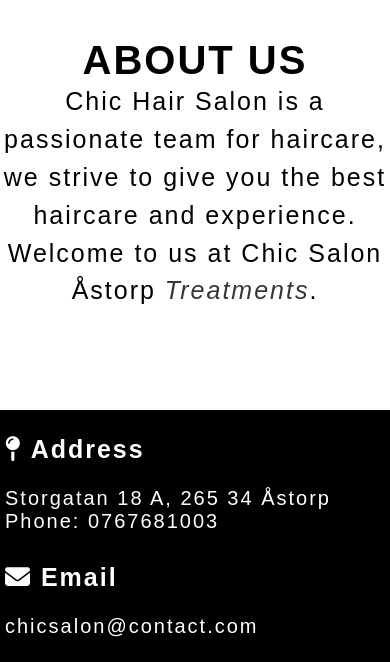
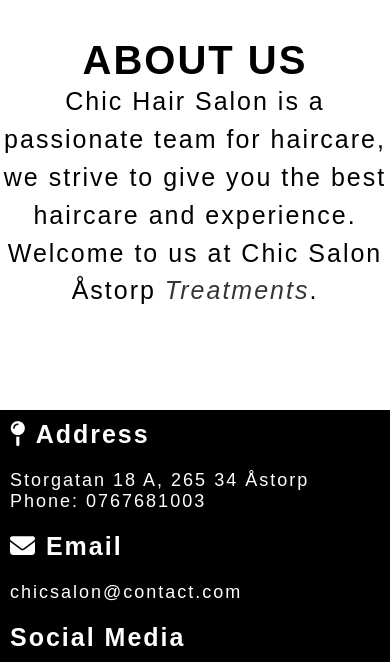
Before and after one commit to rimanfarhood/Chic-Salon, a plain HTML site: page index.html in a window 390 px wide. Shown: the part 1800-2462 px from the top of the page. Drawn offline with Linux system fonts and the light colour scheme; a web font is replaced by a local one.

Commit message:
Update footer section

```diff
--- a/assets/css/style.css
+++ b/assets/css/style.css
@@ -286,17 +286,16 @@ footer {
 
 footer h2 {
     font-size: 25px;
-    margin-top: 20px;
 }
 
 footer div {
     text-align: center;
+    padding: 20px 0 20px 0;
 }
 
 .a, .e, .s {
     width: 33%;
-    font-size: 20px;
-    margin-bottom: 20px;
+    font-size: 18px;
 }
 
 footer a {
@@ -417,12 +416,9 @@ footer a {
         margin-left: auto;
         margin-right: auto;
         text-align: left;
-        padding: 5px;
+        padding: 10px;
     }
 
-    .a, .e, .s p {
-
-    }
 }
 
 /* media query for small screens */
```
